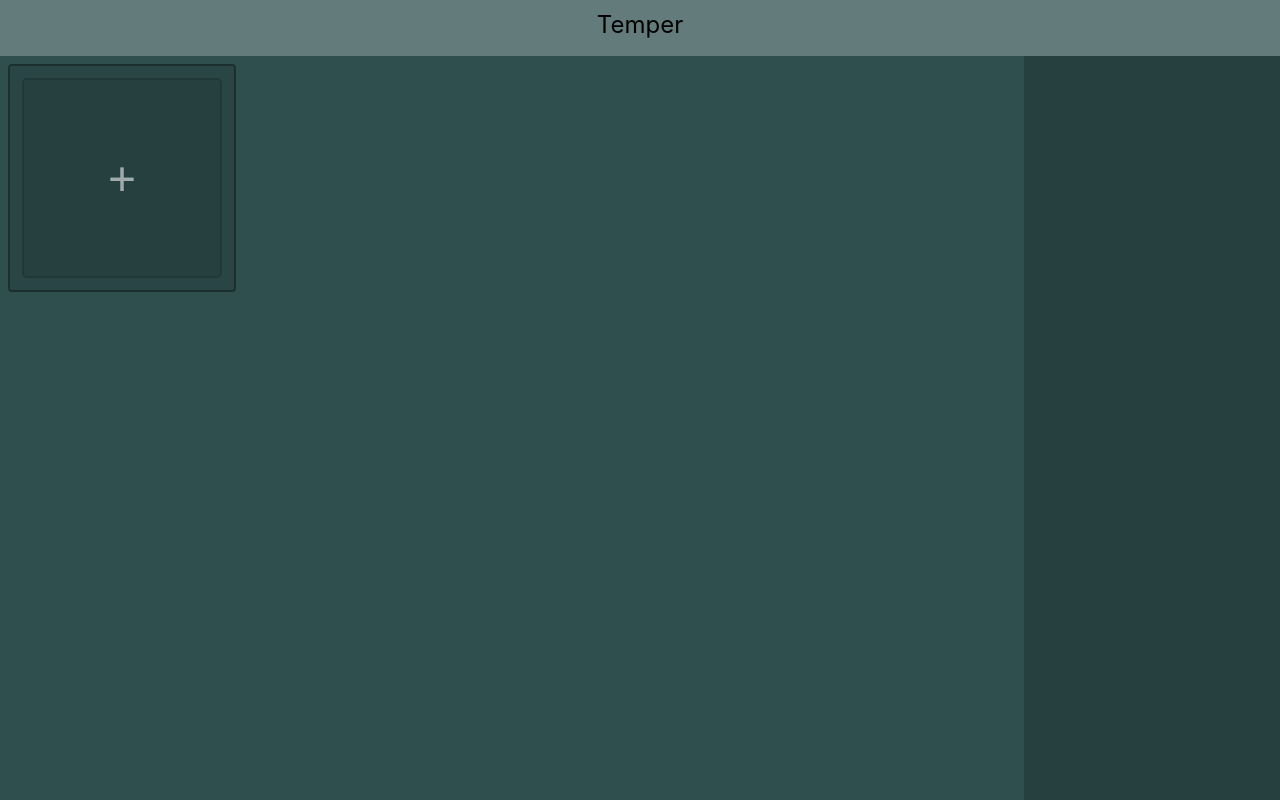
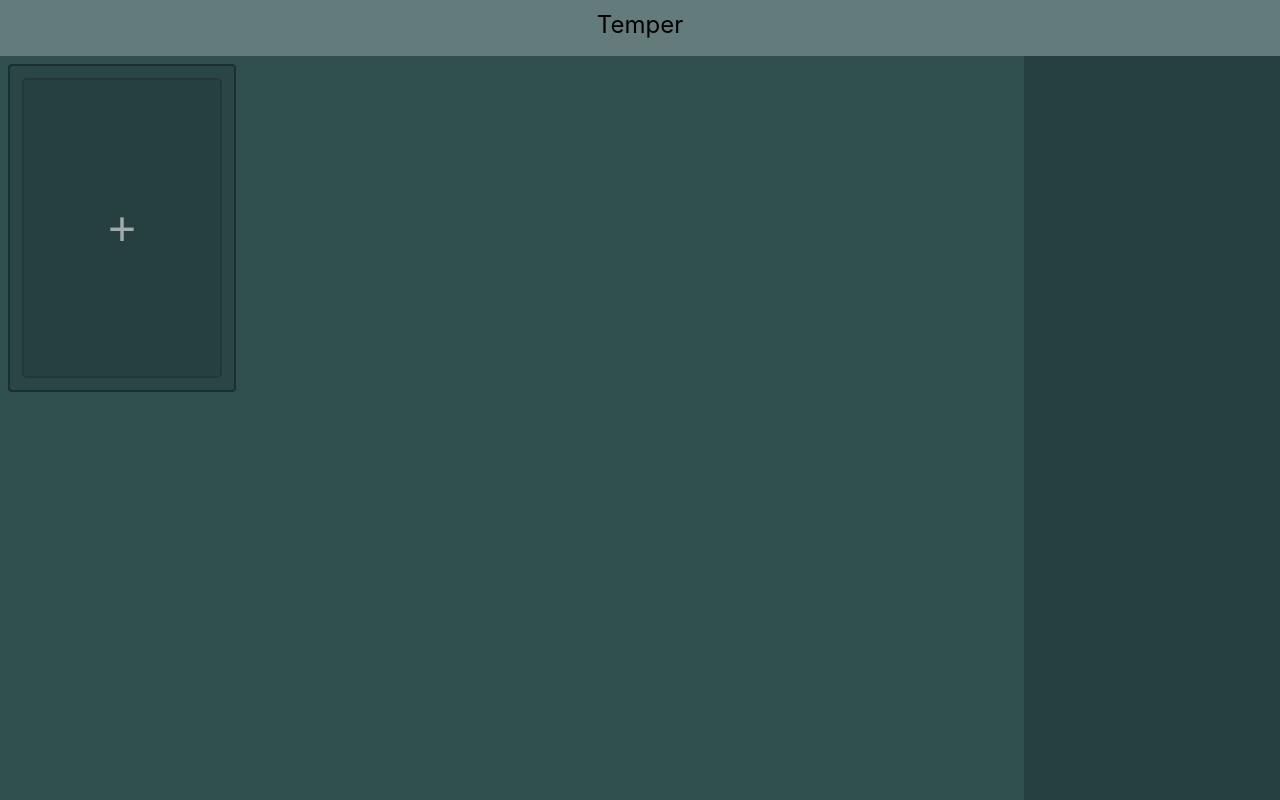
Before and after one commit to tcalik/temper, a React (Create React App) app: page / in a window 1280 px wide. Built offline with nearby package versions, Linux system fonts and the light colour scheme.

Commit message:
Setup Masonry

```diff
--- a/package.json
+++ b/package.json
@@ -14,12 +14,14 @@
     "react": "^18.2.0",
     "react-dom": "^18.2.0",
     "react-redux": "^8.1.1",
+    "react-responsive-masonry": "^2.1.7",
     "react-scripts": "5.0.1",
     "typescript": "^4.9.5",
     "web-vitals": "^2.1.4"
   },
   "devDependencies": {
-    "@babel/plugin-proposal-private-property-in-object": "7.21.11"
+    "@babel/plugin-proposal-private-property-in-object": "7.21.11",
+    "@types/react-responsive-masonry": "^2.1.0"
   },
   "scripts": {
     "start": "react-scripts start",
--- a/src/Components/Note/Note.css
+++ b/src/Components/Note/Note.css
@@ -1,6 +1,5 @@
 .NoteArea {
   width: 200px;
-  height: 100%;
   background-color: #00000020;
   text-align: left;
   padding: 12px;
--- a/src/Components/NotesContainer/NotesContainer.css
+++ b/src/Components/NotesContainer/NotesContainer.css
@@ -1,13 +1,10 @@
 .NotesContainer {
   width: 80%;
-  display: flex;
-  flex-wrap: wrap;
-  align-items: flex-start;
 }
 
 .NoteEditorContainer {
   width: 200px;
-  height: 200px;
+  height: 300px;
   background-color: #00000020;
   padding: 12px;
   border-style: solid;
--- a/src/Components/NotesContainer/NotesContainer.tsx
+++ b/src/Components/NotesContainer/NotesContainer.tsx
@@ -5,7 +5,8 @@ import { useDispatch, useSelector } from "react-redux";
 import { notesActions } from "../../store/notesStore";
 import Note from "../Note/Note";
 import SharedStateInterface from "../../Interfaces/SharedStateInterface";
-import "./NotesContainer.css"
+import "./NotesContainer.css";
+import Masonry, { ResponsiveMasonry } from "react-responsive-masonry";
 
 const NotesContainer = () => {
   const dispatch = useDispatch();
@@ -56,8 +57,14 @@ const NotesContainer = () => {
 
   return (
     <div className="NotesContainer">
+      <ResponsiveMasonry columnsCountBreakPoints={{ 200: 1, 400: 2, 600: 3, 800: 4, 1000: 5}}>
+        <Masonry>
           <div className="NoteEditorContainer">
-        {!noteEditorOpen && <button className="NewNoteButton" onClick={draftNewNote}>+</button>}
+            {!noteEditorOpen && (
+              <button className="NewNoteButton" onClick={draftNewNote}>
+                +
+              </button>
+            )}
             {noteEditorOpen && (
               <NoteEditor
                 changeDraft={draftChangeHandler}
@@ -70,6 +77,8 @@ const NotesContainer = () => {
           {savedNotes.map((value: noteInterface) => {
             return <Note key={value.id} id={value.id}></Note>;
           })}
+        </Masonry>
+      </ResponsiveMasonry>
     </div>
   );
 };
```
Also changed, not shown: 1 other file (tests, documents, lock files or other folders). Lines whose indentation alone changed are shown as unchanged.
